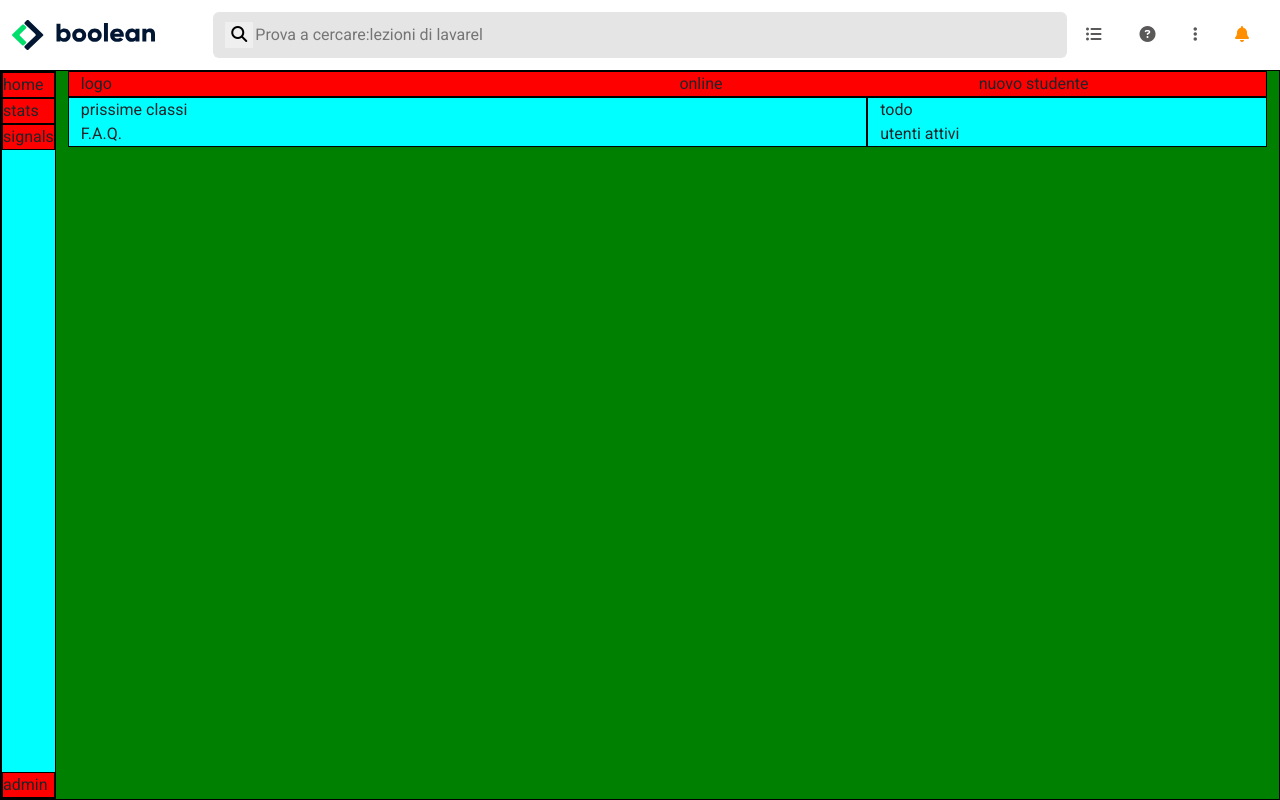
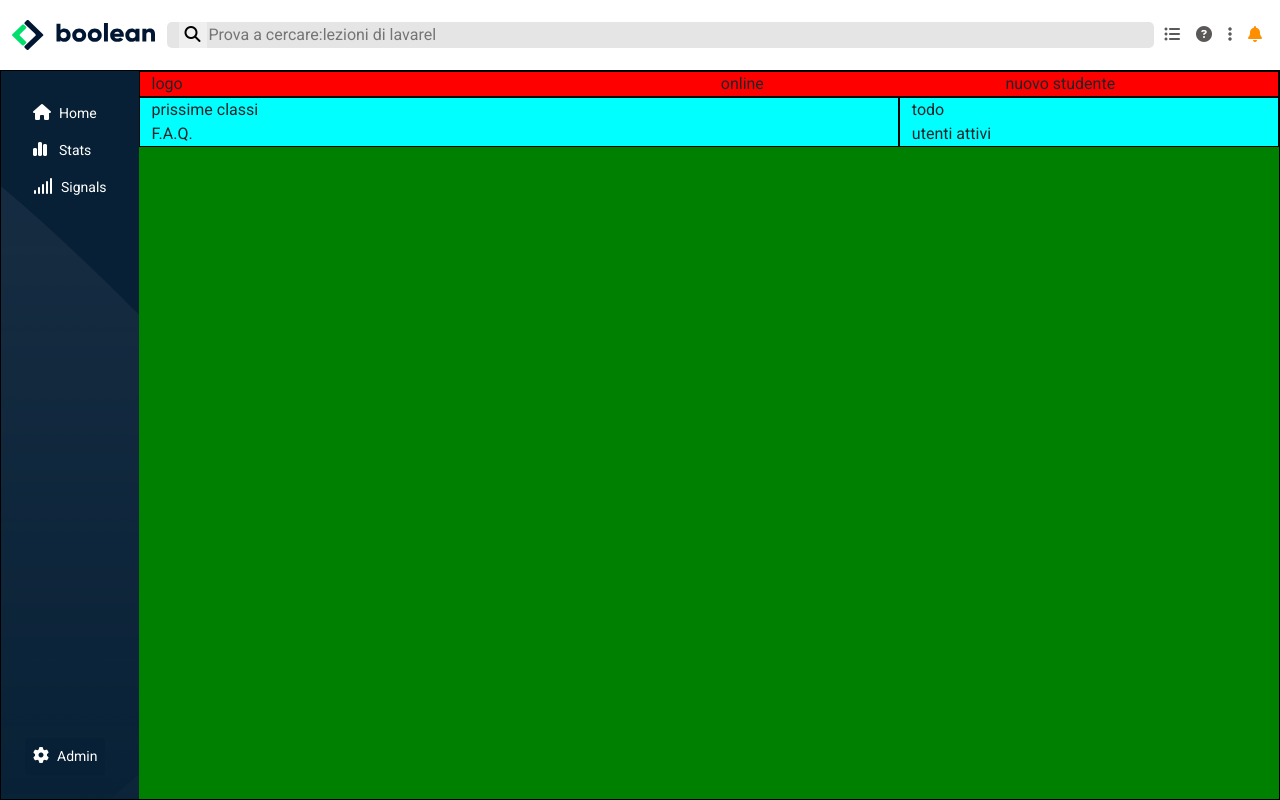
Before and after one commit to Mikel3010/html-css-bootstrap-dashboard, a plain HTML site: page index.html in a window 1280 px wide. Drawn offline with nearby package versions, Linux system fonts and the light colour scheme.

Commit message:
aside nav

```diff
--- a/css/style.css
+++ b/css/style.css
@@ -25,25 +25,29 @@ main{
     height: 100%;
 }
 /* typo */
+.aside-backgroundcolor{
+    background-color: #072035;
+    background-image: url(../img/sidebar-bg.png);
+}
 /* common */
 .ms_height{
     height: 100%;
 }
+.ms_width{
+    width: 100%;
+}
 /* header  */
 header img{
     height: 30px;
-    max-width: 90%;
 }
 #search{
     position: relative;
     background-color: #e5e5e5;
-    padding-top: .625rem;
-    padding-bottom: .625rem;
+    border-radius: .3125rem;
 }
 #search button{
     position: absolute;
     border-style: none;
-    margin-top: ;
 }
 #search input{
     width: 100%;
@@ -55,6 +59,7 @@ header img{
     background-color: white;
     border-style: none;
     color: #5b5858;
+    padding-left: .625rem;
 }
 #button-r-h .ms_gold-b{
     color: #ff8f00;
@@ -63,3 +68,10 @@ header img{
 .ms_nav-aside{
     height: 100%;
 }
+.ms_button-nav{
+    background-color: #072035;
+    border-style: none;
+}
+.ms_button-nav:hover{
+    background-color: #e5e5e5;
+}
--- a/index.html
+++ b/index.html
@@ -17,19 +17,20 @@
     <link rel="stylesheet" href="https://cdnjs.cloudflare.com/ajax/libs/font-awesome/6.3.0/css/all.min.css" integrity="sha512-SzlrxWUlpfuzQ+pcUCosxcglQRNAq/DZjVsC0lE40xsADsfeQoEypE+enwcOiGjk/bSuGGKHEyjSoQ1zVisanQ==" crossorigin="anonymous" referrerpolicy="no-referrer" />
 </head>
 <body>
+    <!-- header  -->
     <header>
         <nav class="ms_height">
             <div class="container-fluid ms_height">
                 <div class="row align-items-center justify-content-between ms_height">
-                    <div class="col-1 col-md-2">
+                    <div class="col-auto">
                         <img class="d-md-none" src="./img/mobile-logo.png" alt="logo boolean">
                         <img class="d-none d-md-block" src="./img/logo.svg" alt="logo boolean">
                     </div>
-                    <div id="search" class="col-10 col-md-8 rounded">
+                    <div id="search" class="col">
                         <button type="submit"><i class="fa-solid fa-magnifying-glass"></i></button>
                         <input type="text" placeholder="Prova a cercare:lezioni di lavarel">
                     </div>
-                    <div id="button-r-h" class="col-1 col-md-2 d-flex justify-content-around ps-0">
+                    <div id="button-r-h" class="col-auto d-flex justify-content-around ps-0">
                         <div class="d-none d-md-block">
                             <button><i class="fa-solid fa-list-ul"></i></button>
                         </div>
@@ -54,20 +55,43 @@
             </div>
         </nav>
     </header>
+    <!-- /header  -->
+    <!-- main  -->
     <main class="d-flex ms_debug-backcolor3">
-        <aside class="ms_nav-aside ms_debug-backcolor2">
+        <!-- aside  -->
+        <aside class="ms_nav-aside aside-backgroundcolor p-4">
             <nav class="d-flex flex-column ms_nav-aside">
                 <div>
-                    <div class="ms_debug-backcolor">home</div>
-                    <div class="ms_debug-backcolor">stats</div>
-                    <div class="ms_debug-backcolor">signals</div>
+                    <div>
+                        <button type="button" class="btn btn-primary btn-sm d-flex ms_button-nav p-0 align-items-center p-2">
+                            <span><i class="fa-solid fa-house fs-6"></i></span>
+                            <span class="ps-2 d-none d-md-block">Home</span>
+                        </button>
+                    </div>
+                    <div>
+                        <button type="button" class="btn btn-primary btn-sm d-flex ms_button-nav p-0 align-items-center p-2">
+                            <span><i class="fa-solid fa-chart-simple fs-6 pe-1"></i></span>
+                            <span class="ps-2 d-none d-md-block">Stats</span>
+                        </button>
+                    </div>
+                    <div>
+                        <button type="button" class="btn btn-primary btn-sm d-flex ms_button-nav p-0 align-items-center p-2">
+                            <span><i class="fa-solid fa-signal fs-6"></i></span>
+                            <span class="ps-2 d-none d-md-block">Signals</span>
+                        </button>
+                    </div>
                 </div>
                 <div class="mt-auto">
-                    <div class="ms_debug-backcolor">admin</div>
+                    <button type="button" class="btn btn-primary btn-sm d-flex ms_button-nav p-0 align-items-center p-2">
+                        <span><i class="fa-solid fa-gear fs-6"></i></span>
+                        <span class="ps-2 d-none d-md-block">Admin</span>
+                    </button>
                 </div>
             </nav>
         </aside>
-        <div class="container-fluid">
+        <!-- /aside  -->
+        <!-- main container  -->
+        <div class="ms_width">
             <div class="container-fluid">
                 <div class="row flex-column flex-sm-row ms_debug-backcolor">
                     <div class="col col-sm-4 col-md-3 order-sm-3">nuovo studente</div>
@@ -88,7 +112,9 @@
                 </div>
             </div>
         </div>
+        <!-- /main container  -->
     </main>
+    <!-- /main  -->
     <script src="https://cdn.jsdelivr.net/npm/bootstrap@5.3.0-alpha1/dist/js/bootstrap.bundle.min.js" integrity="sha384-w76AqPfDkMBDXo30jS1Sgez6pr3x5MlQ1ZAGC+nuZB+EYdgRZgiwxhTBTkF7CXvN" crossorigin="anonymous"></script>
 </body>
 </html>
```
Also changed, not shown: img/sidebar-bg.png (added).
